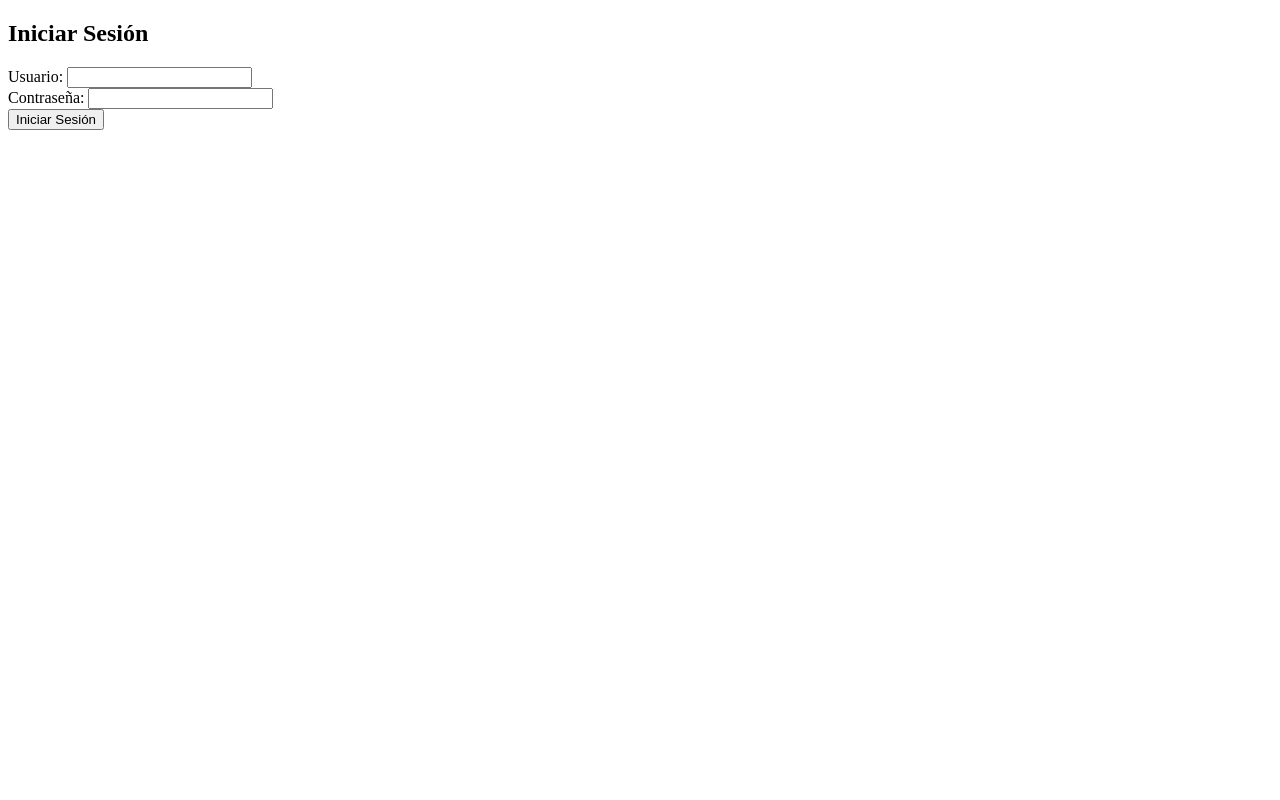
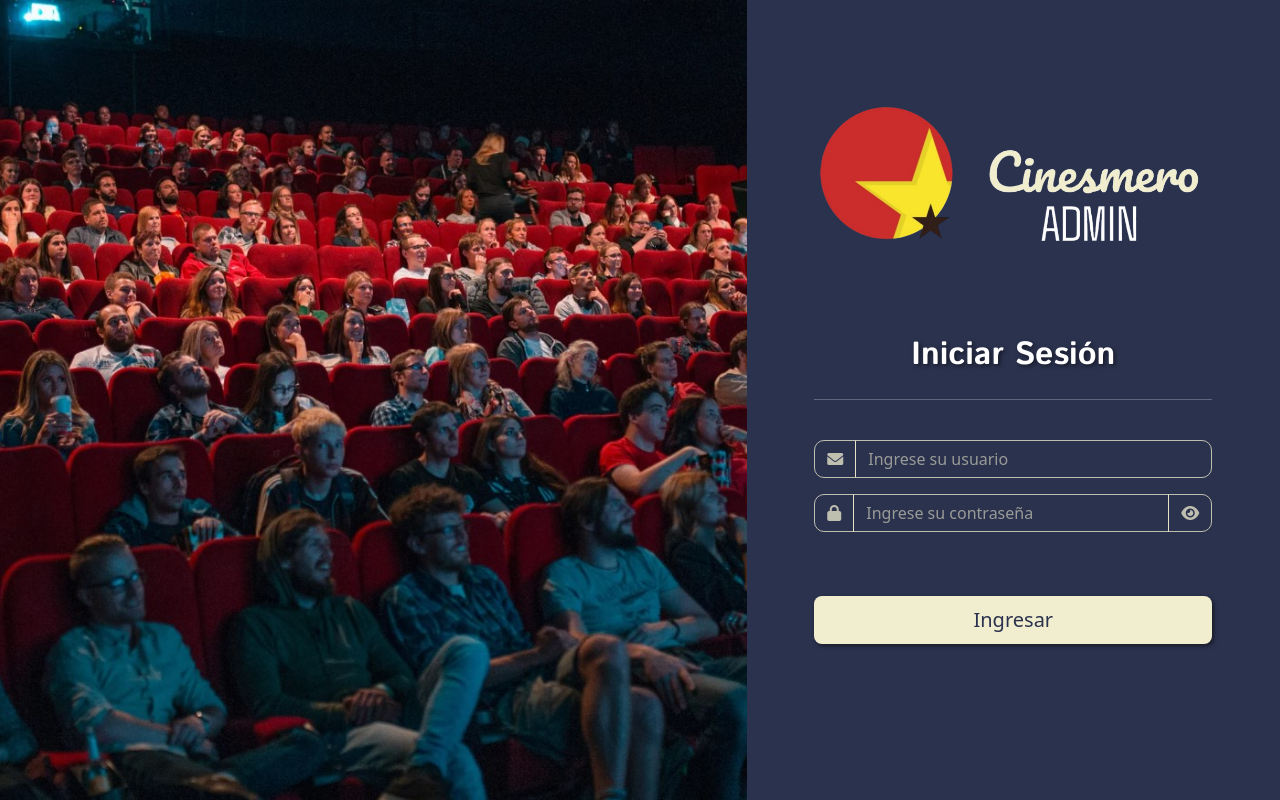
Before and after one commit to He1N/CINE-APP, a PHP site: page /backend/vista/login.php in a window 1280 px wide. Run offline with PHP 8.4, Linux system fonts and the light colour scheme.

Commit message:
mejora UI/UX de el login

```diff
--- a/backend/controlador/usuario.controlador.php
+++ b/backend/controlador/usuario.controlador.php
@@ -19,10 +19,10 @@ class UsuarioControlador {
             session_start();
             $_SESSION['usuario'] = $usuario['nombre_usuario'];
             $_SESSION['rol'] = $usuario['rol'];
-            header("Location: /vista/dashboard.php");
+            header("Location: ../vista/dashboard.php");
             exit();
         } else {
-            header("Location: /vista/index.php?error=Credenciales incorrectas");
+            header("Location: ../vista/index.php?error=Credenciales incorrectas");
             exit();
         }
     }
--- /dev/null
+++ b/backend/vista/css/login.css
@@ -0,0 +1,101 @@
+ /* Estilos personalizados */
+ body, html {
+    height: 100%;
+    margin: 0;
+}
+#logo {
+    background-image: url('../images/logo.png');
+    background-size: contain; /* Ajusta la imagen para que se vea completa */
+    background-repeat: no-repeat; /* Evita que la imagen se repita */
+    background-position: center; /* Centra la imagen horizontalmente */
+    height: 250px; /* Ajusta el tamaño del contenedor */
+    margin: 0 auto; /* Asegura que el contenedor esté centrado */
+    padding-top: 20px; /* Ajusta el espacio superior para reducir el vacío */
+    margin-bottom: 30px;
+    display: flex;
+    justify-content: center; /* Alinea el contenido en el centro horizontalmente */
+    align-items: center; /* Alinea el contenido en el centro verticalmente */
+}
+
+.image-left {
+    background-image: url('../images/fondo.jpg');
+    background-size: cover;
+    background-position: center;
+    height: 100vh;
+}
+.form-right {
+    display: flex;
+    justify-content: center;
+    align-items: center;
+    height: 100vh;
+    background-color: #2B324E;
+    color: #fff;
+}
+.form-container {
+    max-width: 400px;
+    width: 100%;
+    padding: 1px;
+    background-color: #2B324E;
+    border-radius: 12px;
+}
+.form-control {
+    background-color: transparent;
+    border: 1px solid #F1EED0;
+    border-radius: 10px;
+    color: #F1EED0;
+    opacity: 0.75;
+}
+.form-control::placeholder {
+    color: #F1EED0;
+    opacity: 0.75;
+}
+.input-group-text {
+    background-color: transparent;
+    border: 1px solid #F1EED0;
+    border-radius: 10px;
+    color: #F1EED0;
+    opacity: 0.75;
+}
+.btn-custom {
+    background-color: #F1EED0;
+    color: #2B324E;
+    margin-bottom: 100px;
+    box-shadow: 2px 2px 4px rgba(0, 0, 0, 0.5);
+}
+.btn-custom:hover {
+    background-color: #CB2D2C; /* Color del botón cuando pasas el mouse */
+  }
+.icon-eye {
+    cursor: pointer;
+}
+.login-title {
+    font-family: 'Istok Web', sans-serif;
+    font-weight: 700;
+    text-shadow: 2px 2px 4px rgba(0, 0, 0, 0.5); /* Ajusta la sombra del texto */
+}
+
+
+/*FUENTES*/
+.istok-web-regular {
+    font-family: "Istok Web", sans-serif;
+    font-weight: 400;
+    font-style: normal;
+  }
+
+  .istok-web-bold {
+    font-family: "Istok Web", sans-serif;
+    font-weight: 700;
+    font-style: normal;
+  }
+
+  .istok-web-regular-italic {
+    font-family: "Istok Web", sans-serif;
+    font-weight: 400;
+    font-style: italic;
+  }
+
+  .istok-web-bold-italic {
+    font-family: "Istok Web", sans-serif;
+    font-weight: 700;
+    font-style: italic;
+  }
--- a/backend/vista/login.php
+++ b/backend/vista/login.php
@@ -4,21 +4,80 @@
     <meta charset="UTF-8">
     <meta name="viewport" content="width=device-width, initial-scale=1.0">
     <title>Inicio de Sesión</title>
+    <!-- Bootstrap -->
+    <link href="https://cdn.jsdelivr.net/npm/bootstrap@5.3.0-alpha1/dist/css/bootstrap.min.css" rel="stylesheet">
+    <link rel="stylesheet" href="https://cdnjs.cloudflare.com/ajax/libs/font-awesome/6.0.0-beta3/css/all.min.css">
+    <!-- css -->
+    <link rel="stylesheet" href="css/login.css">
+    <!--FONTS-->
+    <link rel="preconnect" href="https://fonts.googleapis.com">
+    <link rel="preconnect" href="https://fonts.gstatic.com" crossorigin>
+    <link href="https://fonts.googleapis.com/css2?family=Istok+Web:ital,wght@0,400;0,700;1,400;1,700&display=swap" rel="stylesheet">
+
 </head>
 <body>
-    <h2>Iniciar Sesión</h2>
-    <form action="../controlador/usuario.controlador.php" method="POST">
-        <label for="nombreUsuario">Usuario:</label>
-        <input type="text" id="nombreUsuario" name="nombreUsuario" required><br>
+<div class="container-fluid">
+        <div class="row">
+            <!-- Columna para la imagen de fondo -->
+            <div class="col-md-7 image-left">
+            </div>
 
-        <label for="contrasenaUsuario">Contraseña:</label>
-        <input type="password" id="contrasenaUsuario" name="contrasenaUsuario" required><br>
+            <!-- Columna para el formulario -->
+            <div class="col-md-5 form-right">
+                <div class="form-container">
+                     <!-- Agregar la imagen del logo arriba del título -->
+                    <div id="logo"></div>
+                    <h2 class="login-title text-center mb-4">Iniciar Sesión</h2>
+                    <hr><br>
 
-        <button type="submit" name="iniciarSesion">Iniciar Sesión</button>
+                    <!-- Formulario de inicio de sesión -->
+                    <form action="../controlador/usuario.controlador.php" method="POST">
+                        <!-- Campo de usuario con ícono -->
+                        <div class="input-group mb-3">
+                            <span class="input-group-text"><i class="fas fa-envelope"></i></span>
+                            <input type="text" class="form-control" id="nombreUsuario" name="nombreUsuario" placeholder="Ingrese su usuario" required>
+                        </div>
 
-        <?php if (isset($_GET['error'])): ?>
-            <p style="color:red;"><?php echo $_GET['error']; ?></p>
-        <?php endif; ?>
-    </form>
+                        <!-- Campo de contraseña con ícono -->
+                        <div class="input-group mb-3">
+                            <span class="input-group-text"><i class="fas fa-lock"></i></span>
+                            <input type="password" class="form-control" id="contrasenaUsuario" name="contrasenaUsuario" placeholder="Ingrese su contraseña" required>
+                            <span class="input-group-text icon-eye"><i class="fas fa-eye"></i></span>
+                        </div>
+
+                        <!-- Mostrar error si existe -->
+                        <?php if (isset($_GET['error'])): ?>
+                            <div class="alert alert-danger">
+                                <?php echo $_GET['error']; ?>
+                            </div>
+                        <?php endif; ?>
+                        <br><br>
+                        <div class="d-grid">
+                            <button type="submit" class="btn btn-custom btn-lg" name="iniciarSesion">Ingresar</button>
+                        </div>
+                    </form>
+                </div>
+            </div>
+        </div>
+    </div>
+
+    <!-- Agregar JS de Bootstrap y Font Awesome -->
+    <script src="https://cdn.jsdelivr.net/npm/bootstrap@5.3.0-alpha1/dist/js/bootstrap.bundle.min.js"></script>
+    <script>
+        // Toggle para mostrar u ocultar la contraseña
+        document.querySelector('.icon-eye').addEventListener('click', function () {
+            const passwordInput = document.getElementById('contrasenaUsuario');
+            const eyeIcon = this.querySelector('i');
+            if (passwordInput.type === 'password') {
+                passwordInput.type = 'text';
+                eyeIcon.classList.remove('fa-eye');
+                eyeIcon.classList.add('fa-eye-slash');
+            } else {
+                passwordInput.type = 'password';
+                eyeIcon.classList.remove('fa-eye-slash');
+                eyeIcon.classList.add('fa-eye');
+            }
+        });
+    </script>
 </body>
 </html>
```
Also changed, not shown: backend/vista/dashboard.php (added, +11 -0 lines), backend/vista/images/fondo.jpg (added), backend/vista/images/logo.png (added).
